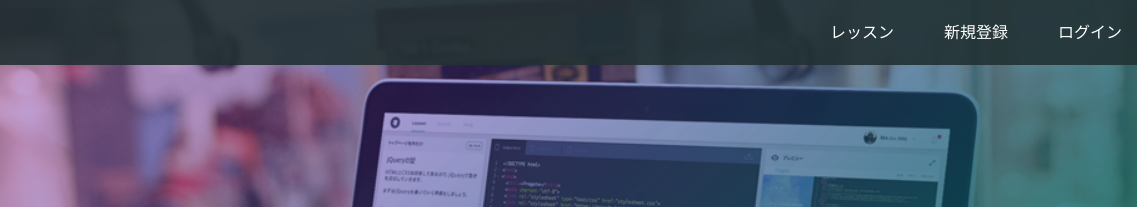
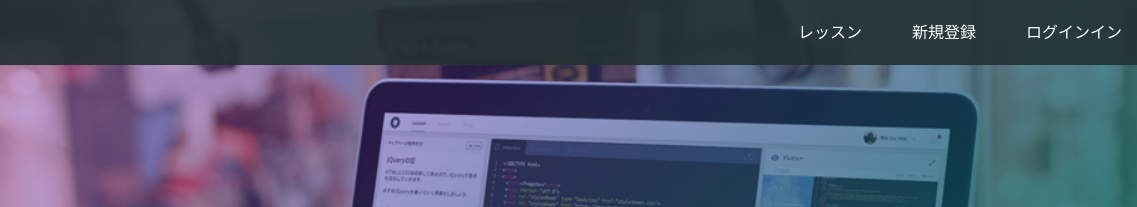
Before and after one commit to S-hideta/0626.github.io, a plain HTML site: page index.html in a window 1280 px wide. Shown: the top 207 px of the page, 143-1280 px from the left. Drawn offline with Linux system fonts and the light colour scheme.

Commit message:
Update index.html

```diff
--- a/index.html
+++ b/index.html
@@ -17,7 +17,7 @@
       <div class="header-right">
         <a href="#">レッスン</a>
         <a href="#">新規登録</a>
-        <a href="#" class="login">ログイン</a>
+        <a href="#" class="login">ログインイン</a>
       </div>
     </div>
   </header>
```
